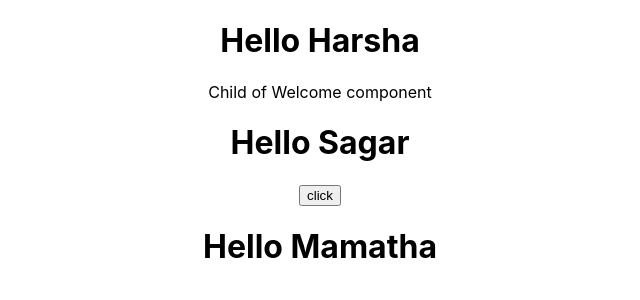
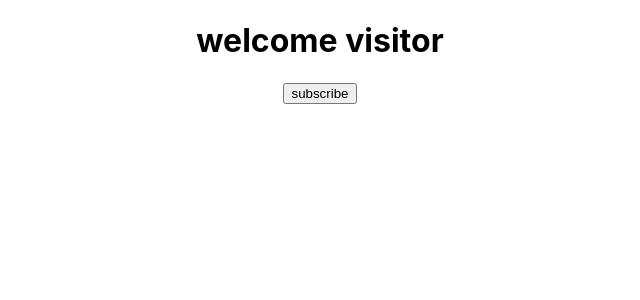
Before and after one commit to harsha-sagar/reactjs-tutorials2, a React (Create React App) app: page / in a window 1280 px wide. Shown: the top 300 px of the page, without its empty margins (320-960 px from the left). Built offline with nearby package versions, Linux system fonts and the light colour scheme.

Commit message:
using state, understanding use-cases of props & state

```diff
--- a/src/App.js
+++ b/src/App.js
@@ -1,19 +1,16 @@
 import React from 'react';
 import logo from './logo.svg';
 import './App.css';
-import Welcome1 from './components/Welcome1';
+
+// import Message1 from './components/Message1';
+import Message2 from './components/Message2';
 
 function App() {
   return (
     <div className="App">
-      <Welcome1 name='Harsha'>
-        <p>Child of Welcome component</p>
-      </Welcome1>
-      <Welcome1 name='Sagar'>
-        <button>click</button>
-      </Welcome1>
-      <Welcome1 name='Mamatha' />
-    </div>
+      {/* <Message1 msg= "welcome visitor"/> */}
+      <Message2 />
+      </div>
   );
 }
 
--- /dev/null
+++ b/src/components/Message1.js
@@ -0,0 +1,19 @@
+import React, { Component } from 'react';
+
+class Message1 extends Component {
+
+    changeMessage = () => {
+        this.props.msg = 'thanks for subscribing'
+    }
+
+    render() {
+        return (
+            <div>
+                <h1>{this.props.msg}</h1>
+                <button onClick= {() => this.changeMessage()}>subscribe</button>
+            </div>
+        )
+    }
+}
+
+export default Message1;
--- /dev/null
+++ b/src/components/Message2.js
@@ -0,0 +1,28 @@
+import React, { Component } from 'react';
+
+class Message2 extends Component {
+
+    constructor(){
+        super();
+        this.state = {
+            msg: 'welcome visitor'
+        };
+    }
+
+    changeMessage = () => {
+        this.setState({
+            msg: 'thanks for subscribing'
+        });
+    }
+
+    render() {
+        return (
+            <div>
+                <h1>{this.state.msg}</h1>
+                <button onClick= {() => this.changeMessage()}>subscribe</button>
+            </div>
+        )
+    }
+}
+
+export default Message2;
```
Also changed, not shown: src/components/Welcome.js (+6 -1 lines).
